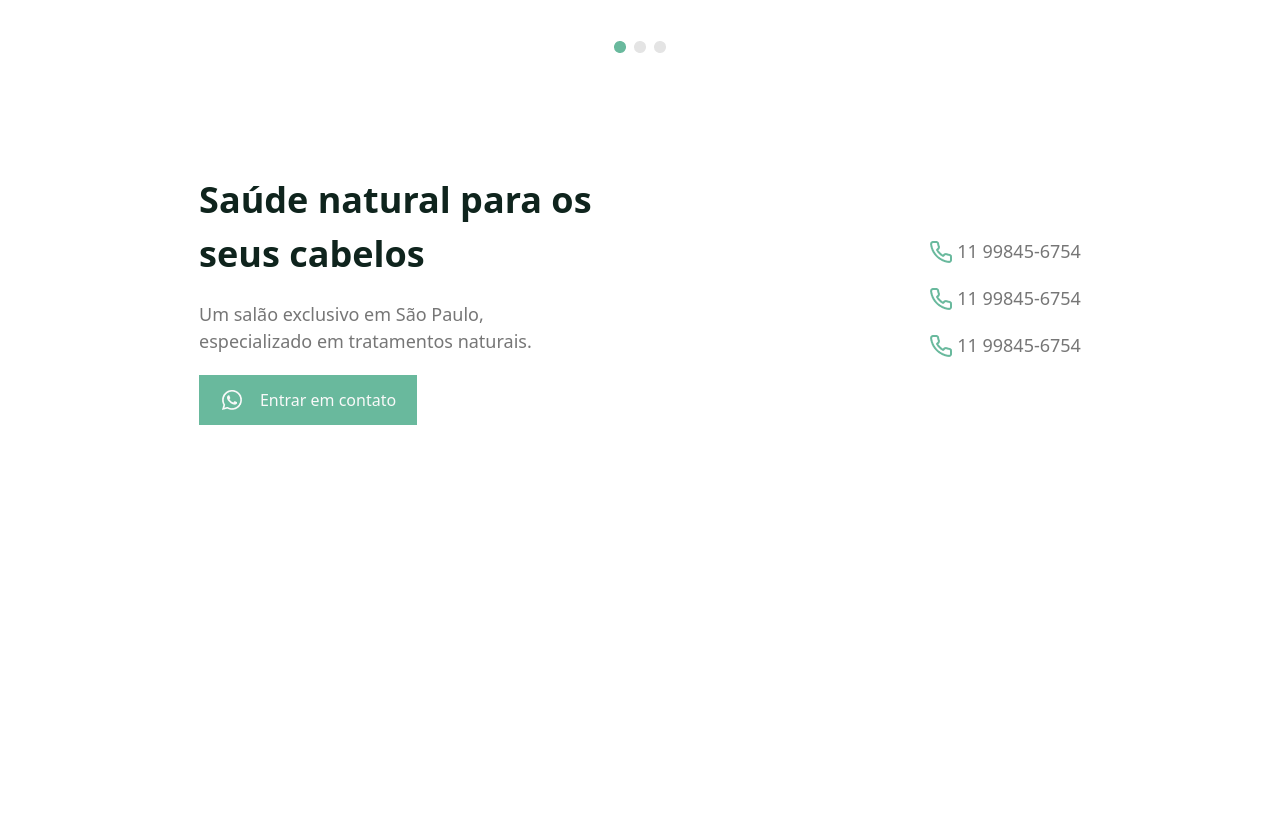
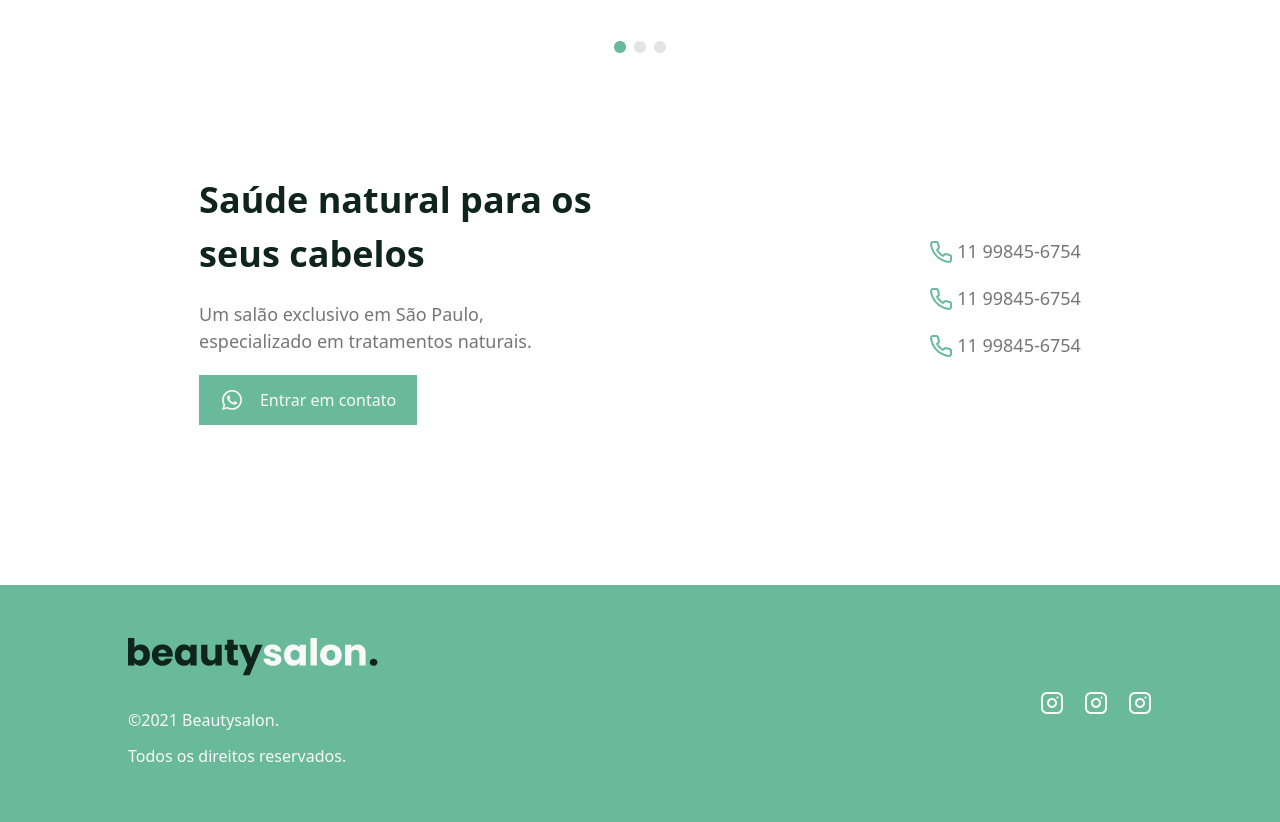
Before and after one commit to safarovmurod/practic, a website: page index.html in a window 1280 px wide. Shown: the part 2339-3161 px from the top of the page. Before the commit the page ends 2764 px from the top, so only its background shows below. Drawn offline with Linux system fonts and the light colour scheme.

Commit message:
footer_1_section

```diff
--- a/index.html
+++ b/index.html
@@ -190,6 +190,22 @@
 
     </main>
 
+    <footer class="bg-[#69B99D] w-full h-[237px] flex mt-40 max-md:w-full max-md:h-[294px] ">
+
+        <section class="flex items-center w-[80%] m-auto justify-between max-md:flex-col gap-5 max-md:items-start">
+            <div class="text-[#f9f9f9] text-[16px] font-[400] flex flex-col gap-3 ">
+                <div><img src="./img/Logo (1).png" alt=""></div>
+                <p class="mt-5">©2021 Beautysalon.</p>
+                <p>Todos os direitos reservados.</p>
+            </div>
+            <div class="flex gap-5">
+                <div><img src="./img/instagram 1.png" alt=""></div>
+                <div><img src="./img/instagram 1.png" alt=""></div>
+                <div><img src="./img/instagram 1.png" alt=""></div>
+            </div>
+        </section>
+
+    </footer>
 </body>
 
 </html>
```
Also changed, not shown: img/Logo (1).png (added), img/instagram 1.png (added), src/output.css.
